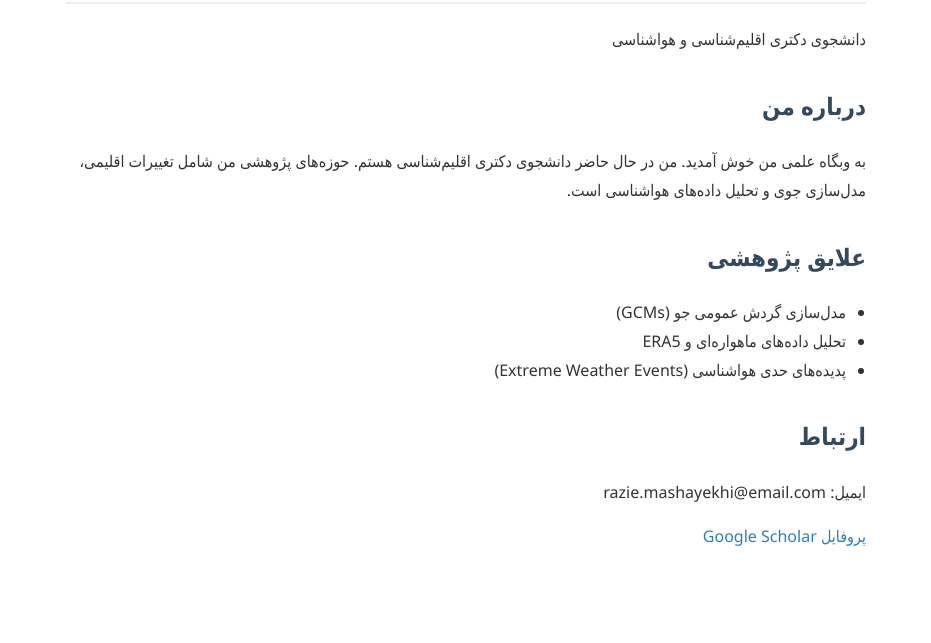
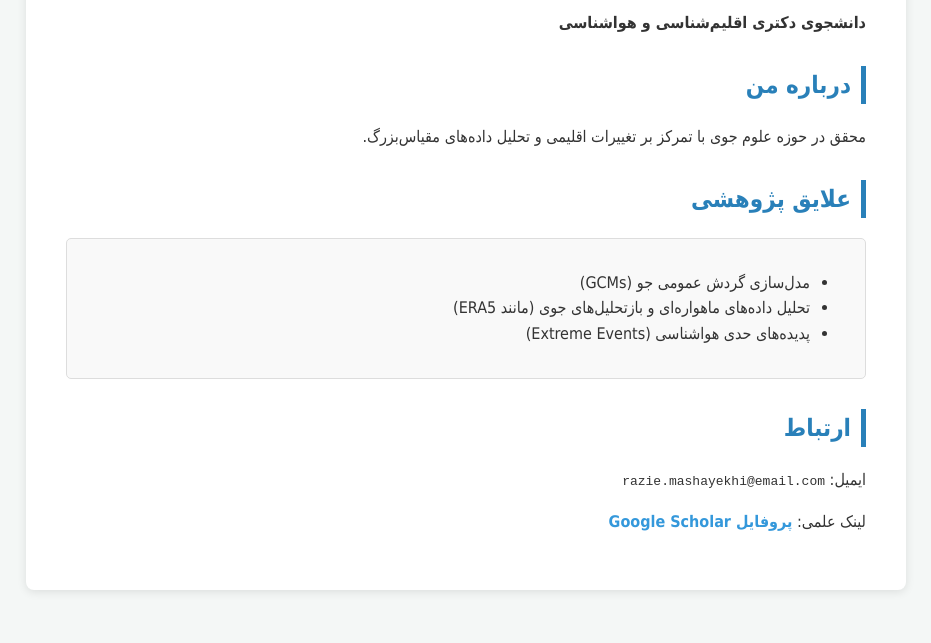
Before and after one commit to raziemashayekhi-star/razie.github.io, a plain HTML site: page index.html in a window 1280 px wide. Shown: the part 157-800 px from the top of the page, without its empty margins (174-1105 px from the left). Drawn offline with Linux system fonts and the light colour scheme.

Commit message:
Update index.html

```diff
--- a/index.html
+++ b/index.html
@@ -2,32 +2,37 @@
 <html lang="fa" dir="rtl">
 <head>
     <meta charset="UTF-8">
-    <title>صفحه علمی راضیه مشایخی</title>
+    <meta name="viewport" content="width=device-width, initial-scale=1.0">
+    <title>صفحه علمی | راضیه مشایخی</title>
     <style>
-        body { font-family: 'Segoe UI', Tahoma, Geneva, Verdana, sans-serif; line-height: 1.8; max-width: 800px; margin: 50px auto; padding: 20px; color: #333; }
-        h1 { color: #2c3e50; border-bottom: 2px solid #eee; padding-bottom: 10px; }
-        h2 { color: #34495e; margin-top: 30px; }
-        ul { padding-right: 20px; }
-        a { color: #2980b9; text-decoration: none; }
-        a:hover { text-decoration: underline; }
+        body { font-family: Tahoma, Arial, sans-serif; line-height: 1.6; background-color: #f4f7f6; margin: 0; padding: 20px; color: #333; }
+        .container { max-width: 800px; margin: 0 auto; background: white; padding: 40px; border-radius: 8px; box-shadow: 0 2px 10px rgba(0,0,0,0.1); }
+        h1 { color: #2c3e50; border-bottom: 3px solid #3498db; padding-bottom: 10px; }
+        h2 { color: #2980b9; margin-top: 30px; border-right: 5px solid #2980b9; padding-right: 10px; }
+        .card { background: #f9f9f9; padding: 15px; border-radius: 5px; margin: 10px 0; border: 1px solid #ddd; }
+        a { color: #3498db; text-decoration: none; font-weight: bold; }
     </style>
 </head>
 <body>
+    <div class="container">
         <h1>راضیه مشایخی</h1>
-    <p>دانشجوی دکتری اقلیم‌شناسی و هواشناسی</p>
+        <p><strong>دانشجوی دکتری اقلیم‌شناسی و هواشناسی</strong></p>
 
         <h2>درباره من</h2>
-    <p>به وبگاه علمی من خوش آمدید. من در حال حاضر دانشجوی دکتری اقلیم‌شناسی هستم. حوزه‌های پژوهشی من شامل تغییرات اقلیمی، مدل‌سازی جوی و تحلیل داده‌های هواشناسی است.</p>
+        <p>محقق در حوزه علوم جوی با تمرکز بر تغییرات اقلیمی و تحلیل داده‌های مقیاس‌بزرگ.</p>
 
         <h2>علایق پژوهشی</h2>
+        <div class="card">
             <ul>
                 <li>مدل‌سازی گردش عمومی جو (GCMs)</li>
-        <li>تحلیل داده‌های ماهواره‌ای و ERA5</li>
-        <li>پدیده‌های حدی هواشناسی (Extreme Weather Events)</li>
+                <li>تحلیل داده‌های ماهواره‌ای و بازتحلیل‌های جوی (مانند ERA5)</li>
+                <li>پدیده‌های حدی هواشناسی (Extreme Events)</li>
             </ul>
+        </div>
 
         <h2>ارتباط</h2>
-    <p>ایمیل: razie.mashayekhi@email.com</p>
-    <p><a href="#">پروفایل Google Scholar</a></p>
+        <p>ایمیل: <code>razie.mashayekhi@email.com</code></p>
+        <p>لینک علمی: <a href="#">پروفایل Google Scholar</a></p>
+    </div>
 </body>
 </html>
```
Lines whose indentation alone changed are shown as unchanged.
